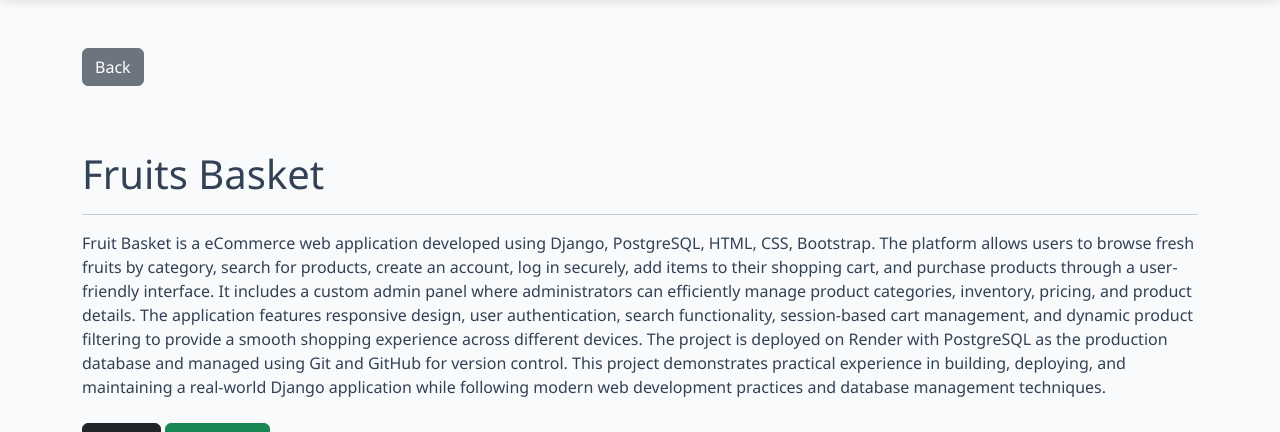
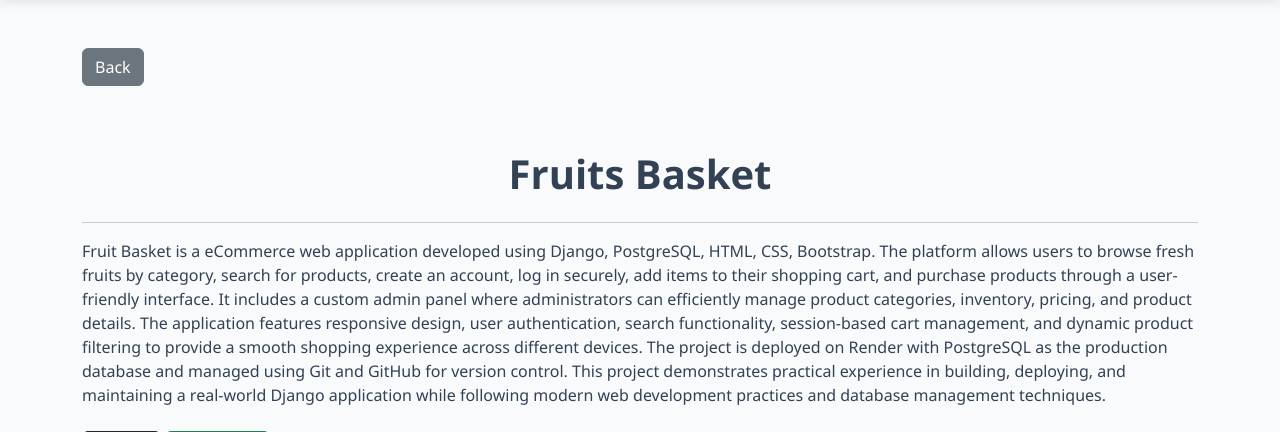
Before and after one commit to modiruchin-a11y/portfolio, a Django app: page /project_d/1/ in a window 1280 px wide. Shown: the part 62-494 px from the top of the page. Run offline with Django 5.2, Linux system fonts and the light colour scheme; data comes from the database, SQL or seed files in the repository.

Commit message:
Add title

```diff
--- a/portfolio/template/project_d.html
+++ b/portfolio/template/project_d.html
@@ -19,7 +19,7 @@
 
         <div class="card-body">
 
-            <h1>
+            <h1 class="text-center fw-bold mb-4">
                 {{ project.title }}
             </h1>
 
```
